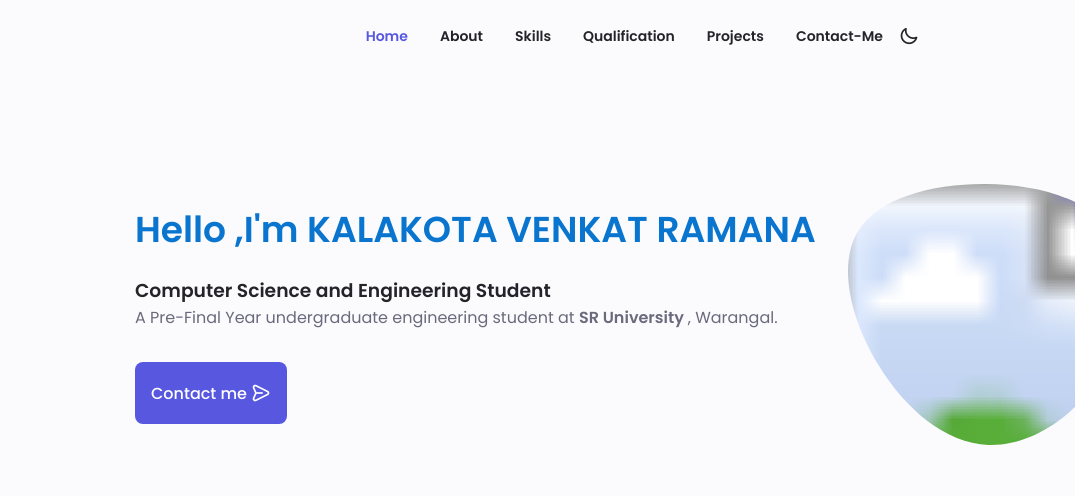
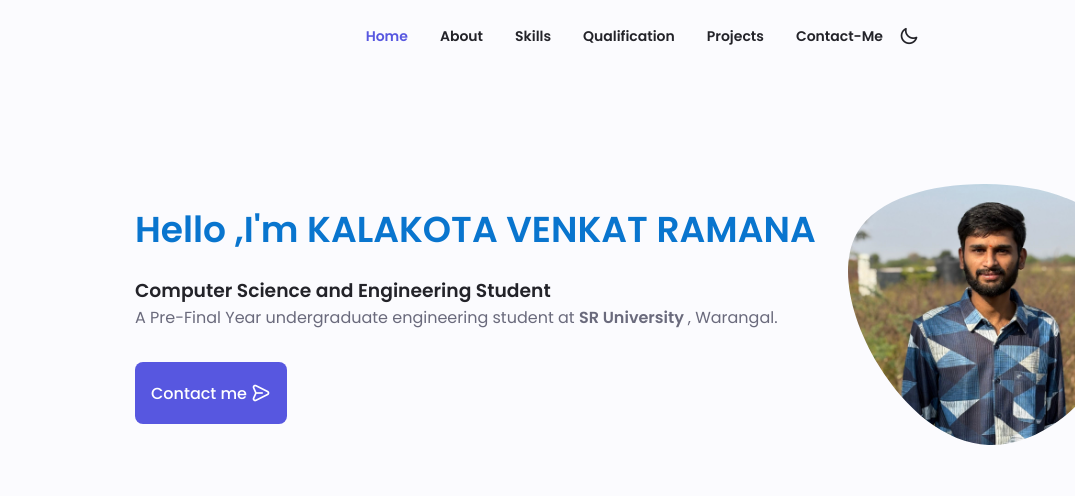
Before and after one commit to kvramana28/my-portfolio, a plain HTML site: page index.html in a window 1280 px wide. Shown: the top 496 px of the page, 205-1280 px from the left. Drawn offline with nearby package versions, Linux system fonts and the light colour scheme.

Commit message:
Update index.html

```diff
--- a/index.html
+++ b/index.html
@@ -246,7 +246,7 @@
                     class="home__blob-img"
                     x="-80"
                     y="-10"
-                    xlink:href=" photo"
+                    xlink:href="WhatsApp Image 2025-01-30 at 12.56.25_7f55afe1.jpg"
 
                   />
 
```
